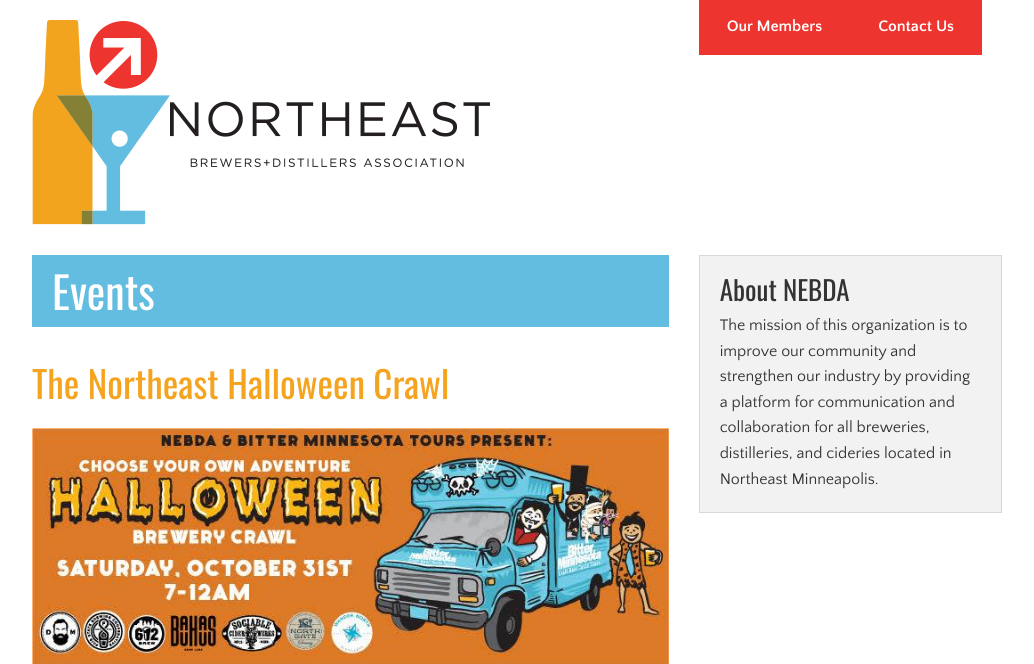
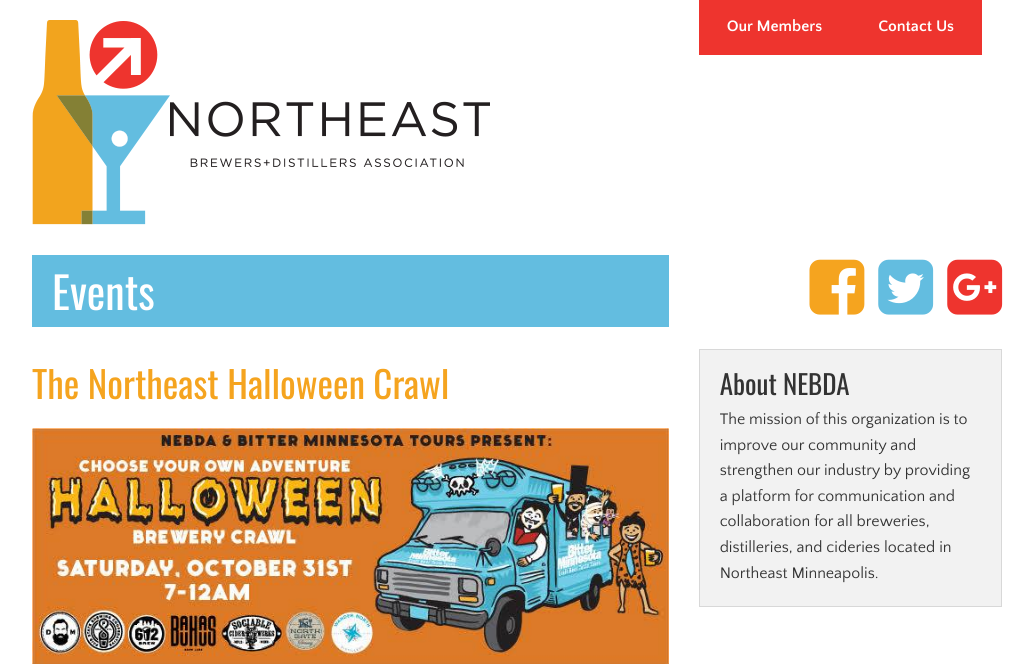
Before and after one commit to sarahg/nebda, a PHP site: page / in a window 1280 px wide. Shown: the top 664 px of the page, without its empty margins (123-1157 px from the left). Run offline with PHP 8.4, Linux system fonts and the light colour scheme; some libraries are stand-ins or nearby versions.

Commit message:
Add social icons.

```diff
--- a/css/styles.css
+++ b/css/styles.css
@@ -50,6 +50,21 @@
   text-decoration: underline;
 }
 
+.social {
+  margin-bottom: 30px;
+  text-align: right;
+}
+.social a {
+  color: #f5a41f;
+  margin-left: 10px;
+}
+a.twitter {
+  color: #63bde0;
+}
+a.google-plus {
+  color: #ee342e;
+}
+
 @media (max-width: 600px) {
   .facet_sidebar {
     display: none;
--- a/index.php
+++ b/index.php
@@ -6,6 +6,7 @@
     <title>Northeast Brewers + Distillers Association</title>
     <link rel="stylesheet" href="css/foundation.min.css" />
     <link rel="stylesheet" href="css/styles.css" />
+    <link rel="stylesheet" href="https://maxcdn.bootstrapcdn.com/font-awesome/4.4.0/css/font-awesome.min.css">
     <link href='https://fonts.googleapis.com/css?family=Oswald:400,700|Quattrocento+Sans:400,700' rel='stylesheet' type='text/css'>
     <script src="js/vendor/modernizr.js"></script>
   </head>
@@ -41,7 +42,10 @@
       </div>
 
       <div class="large-4 medium-4 columns">
-        <div class="social-icons">
+        <div class="social">
+          <a class="facebook" href="https://www.facebook.com/nebdaorg"><i class="fa fa-facebook-square fa-4x"></i></a>
+          <a class="twitter" href="https://twitter.com/nebda_mn"><i class="fa fa-twitter-square fa-4x"></i></a>
+          <a class="google-plus" href=""><i class="fa fa-google-plus-square fa-4x"></i></a>
         </div>
         <div class="panel">
           <h3>About NEBDA</h3>
```
